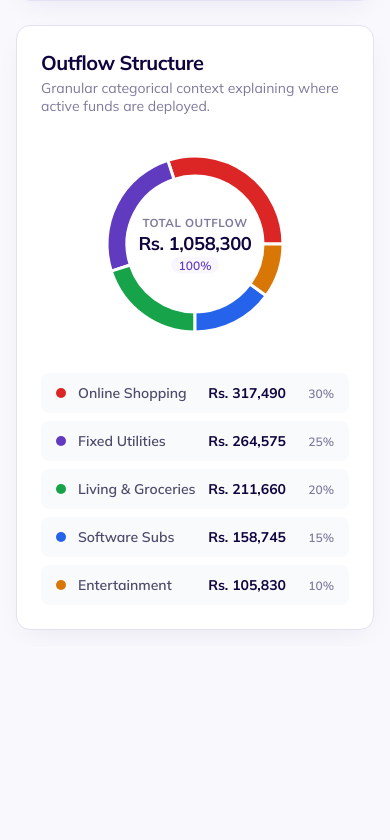
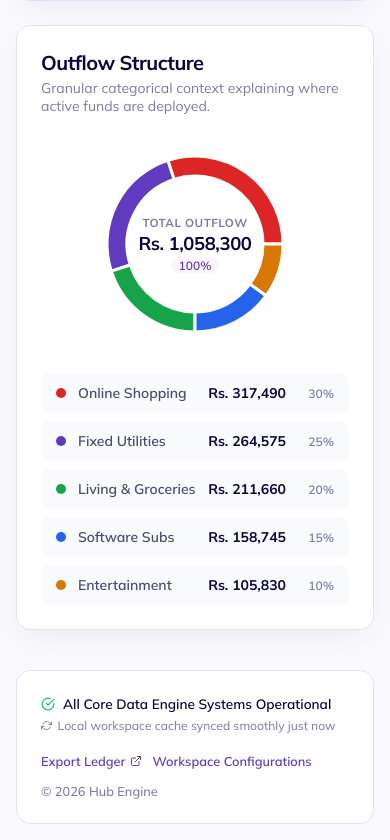
Before and after one commit to The-Z-DataSculptor/RakhoKhata-AI-Expense-Tracker, a Next.js app: page /dashboard in a window 390 px wide. Shown: the part 2009-2849 px from the top of the page. Before the commit the page ends 2655 px from the top, so only its background shows below. Built offline with nearby package versions, Linux system fonts and the light colour scheme.

Commit message:
feat: Add DashboardFooter component with styling for improved layout and navigation

```diff
--- a/src/app/(dashboard)/dashboard/page.tsx
+++ b/src/app/(dashboard)/dashboard/page.tsx
@@ -10,6 +10,7 @@ import MetricRow from "@/components/dashboard/MetricRow/MetricRow";
 import ControlLever from "@/components/dashboard/ControlLever/ControlLever";
 import CashFlowChart from "@/components/dashboard/CashFlowChart/CashFlowChart";
 import ExpenseDonutChart from "@/components/dashboard/ExpenseDonutChart/ExpenseDonutChart";
+import DashboardFooter from "@/components/dashboard/DashboardFooter/DashboardFooter"; // Import your updated generic anchor footer
 import styles from "./page.module.css";
 
 /* === SECTION 1 END === */
@@ -116,6 +117,9 @@ export default function DashboardPage() {
 
       </main>
 
+      {/* CLEAN & GENERIC SYSTEM FOOTER ANCHOR */}
+      <DashboardFooter />
+
     </div>
     /* === SECTION 4 END === */
   );
--- /dev/null
+++ b/src/components/dashboard/DashboardFooter/DashboardFooter.module.css
@@ -0,0 +1,115 @@
+/* ==========================================================================
+   === SECTION 1: OUTER CONTAINER CANVAS LAYOUT ===
+   ========================================================================== */
+.footerContainer {
+  background-color: var(--bg-surface, #ffffff);
+  border: 1px solid var(--border-color, #e5e7eb);
+  border-radius: var(--radius-lg, 12px);
+  padding: 1.25rem 1.5rem;
+  display: flex;
+  align-items: center;
+  justify-content: space-between;
+  gap: 1.5rem;
+  width: 100%;
+  box-sizing: border-box;
+  margin-top: 1rem;
+}
+
+/* ==========================================================================
+   === SECTION 2: METADATA & STATUS LAYOUT ===
+   ========================================================================== */
+.statusSide {
+  display: flex;
+  flex-direction: column;
+  gap: 0.35rem;
+}
+
+.statusNode {
+  display: flex;
+  align-items: center;
+  gap: 0.5rem;
+  font-size: 0.85rem;
+  font-weight: 600;
+  color: var(--text-primary, #111827);
+}
+
+.successIcon {
+  color: #10b981; /* Premium Emerald Green */
+  flex-shrink: 0;
+}
+
+.syncMetaData {
+  display: flex;
+  align-items: center;
+  gap: 0.35rem;
+  font-size: 0.76rem;
+  color: var(--text-muted, #6b7280);
+  margin: 0;
+}
+
+.spinIcon {
+  flex-shrink: 0;
+}
+
+/* ==========================================================================
+   === SECTION 3: RIGHT PANEL NAVIGATION LINK DECK ===
+   ========================================================================== */
+.linksSide {
+  display: flex;
+  align-items: center;
+  gap: 0.85rem;
+  flex-wrap: wrap;
+}
+
+.footerLink {
+  font-size: 0.8rem;
+  font-weight: 600;
+  color: var(--color-primary, #3b82f6);
+  text-decoration: none;
+  display: flex;
+  align-items: center;
+  gap: 0.3rem;
+  transition: opacity 0.15s ease;
+}
+
+.footerLink:hover {
+  opacity: 0.8;
+}
+
+.dividerDot {
+  font-size: 0.8rem;
+  color: var(--border-color, #e5e7eb);
+  user-select: none;
+}
+
+.copyrightText {
+  font-size: 0.8rem;
+  color: var(--text-muted, #9ca3af);
+  font-weight: 500;
+}
+
+/* ==========================================================================
+   === SECTION 4: MOBILE ADAPTIVE RENDERING ===
+   ========================================================================== */
+@media (max-width: 768px) {
+  .footerContainer {
+    flex-direction: column;
+    align-items: flex-start;
+    gap: 1.25rem;
+    padding: 1.5rem;
+  }
+
+  .linksSide {
+    width: 100%;
+    gap: 0.65rem;
+  }
+
+  .dividerDot {
+    display: none; /* Stack elements naturally without dot crowding on small screen lines */
+  }
+
+  .copyrightText {
+    width: 100%;
+    margin-top: 0.25rem;
+  }
+}
--- /dev/null
+++ b/src/components/dashboard/DashboardFooter/DashboardFooter.tsx
@@ -0,0 +1,51 @@
+"use client";
+
+/* ==========================================================================
+   === SECTION 1: IMPORTS ===
+   ========================================================================== */
+import React from "react";
+import { FiCheckCircle, FiRefreshCw, FiExternalLink } from "react-icons/fi";
+import styles from "./DashboardFooter.module.css";
+
+/* ==========================================================================
+   === SECTION 3: COMPONENT LOGIC ===
+   ========================================================================== */
+export default function DashboardFooter() {
+  // Generates a simple presentational timestamp
+  const currentYear = new Date().getFullYear();
+
+  return (
+    /* ==========================================================================
+       === SECTION 4: RENDER (JSX) ===
+       ========================================================================== */
+    <footer className={styles.footerContainer}>
+
+      {/* LEFT SIDE: GENERIC SYSTEM STATUS METRIC */}
+      <div className={styles.statusSide}>
+        <div className={styles.statusNode}>
+          <FiCheckCircle size={14} className={styles.successIcon} />
+          <span className={styles.statusText}>All Core Data Engine Systems Operational</span>
+        </div>
+        <p className={styles.syncMetaData}>
+          <FiRefreshCw size={11} className={styles.spinIcon} />
+          <span>Local workspace cache synced smoothly just now</span>
+        </p>
+      </div>
+
+      {/* RIGHT SIDE: CLEAN TEXT NAVIGATION DECK */}
+      <div className={styles.linksSide}>
+        <a href="#export" className={styles.footerLink}>
+          <span>Export Ledger</span>
+          <FiExternalLink size={12} />
+        </a>
+        <span className={styles.dividerDot}>•</span>
+        <a href="#settings" className={styles.footerLink}>
+          <span>Workspace Configurations</span>
+        </a>
+        <span className={styles.dividerDot}>•</span>
+        <span className={styles.copyrightText}>© {currentYear} Hub Engine</span>
+      </div>
+
+    </footer>
+  );
+}
```
